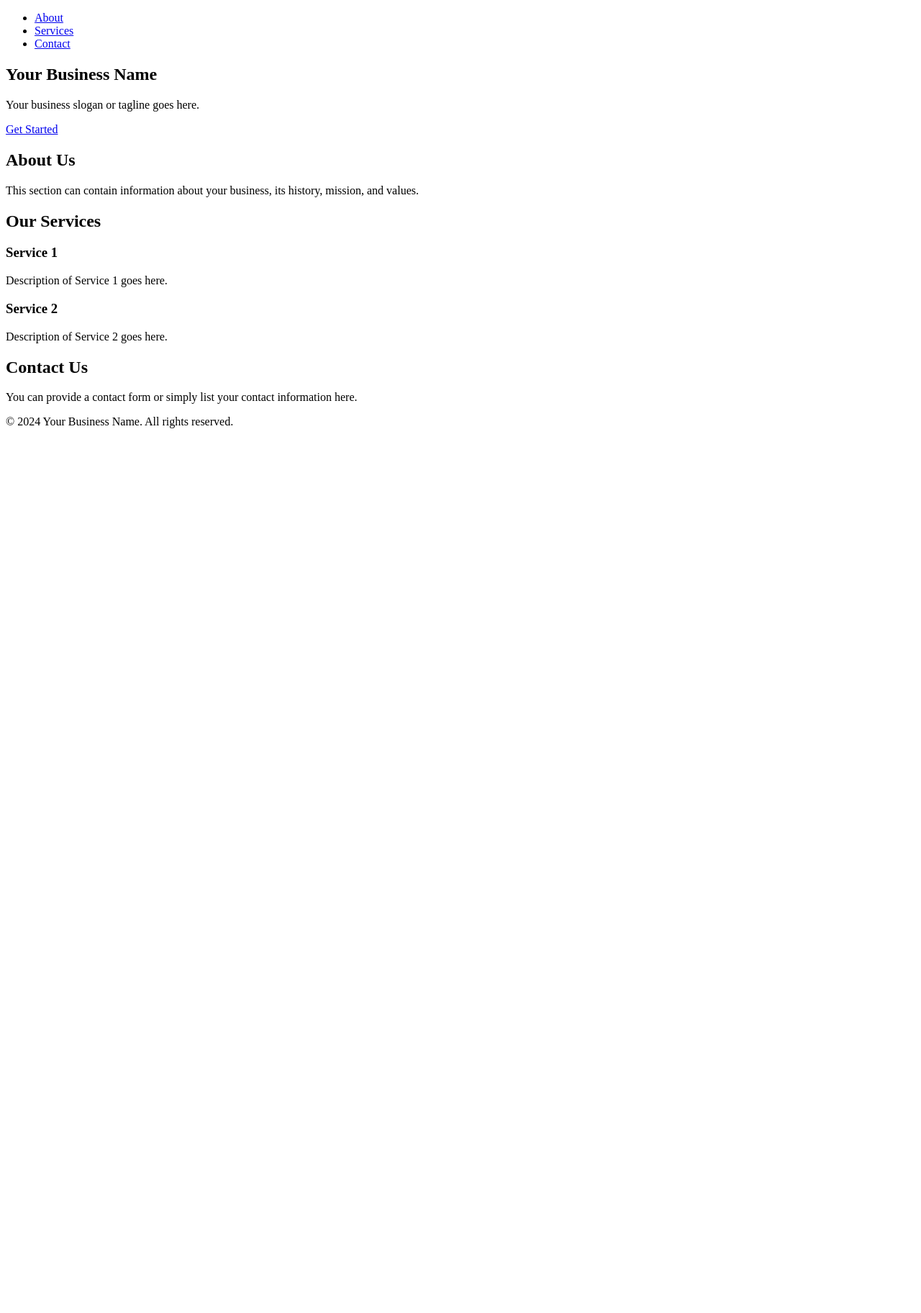
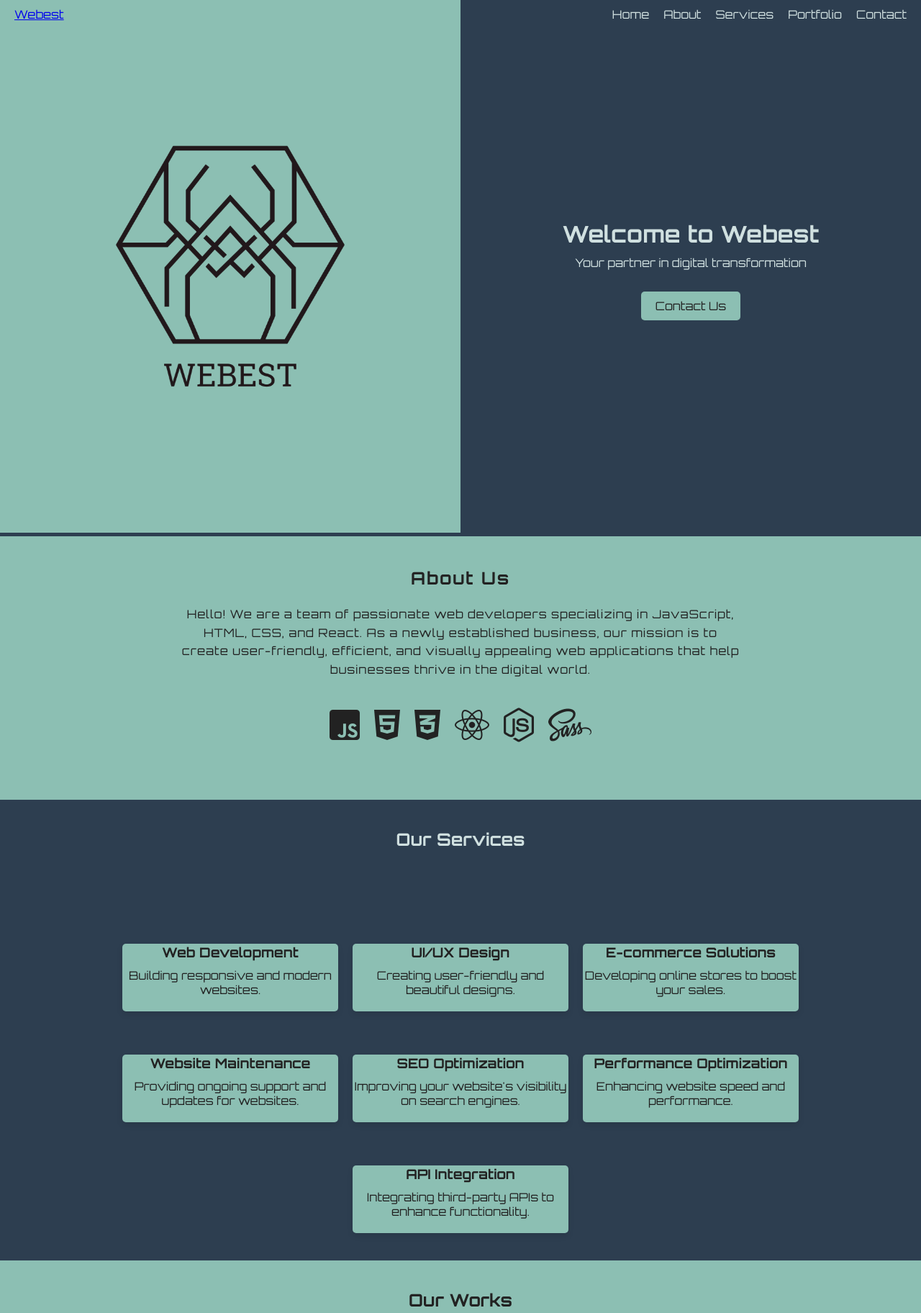
Before and after one commit to TautvydasKre/WEBEST, a plain HTML site: page index.html in a window 1280 px wide. Shown: the top 1824 px of the page at 72% size. Before the commit the page ends 800 px from the top, so only its background shows below. Drawn offline with Linux system fonts and the light colour scheme.

Commit message:
updates for webest

```diff
--- a/index.html
+++ b/index.html
@@ -1,78 +1,151 @@
-<!-- @format -->
-
 <!DOCTYPE html>
 <html lang="en">
 <head>
-    <meta charset="UTF-8" />
-    <meta name="viewport" content="width=device-width, initial-scale=1.0" />
-    <title>Business Landing Page</title>
-    <!-- Link your CSS file here -->
-    <link rel="stylesheet" href="styles.css" />
-    <!-- You can add any additional meta tags, scripts, or stylesheets here -->
+    <meta charset="UTF-8">
+    <meta name="viewport" content="width=device-width, initial-scale=1.0">
+    <title>Webest</title>
+    <link rel="icon" type="image/x-icon" href="./assets/img/favicon/Favicon Original.ico">
+    <link rel="stylesheet" href="styles.css">
+    <link rel="stylesheet" href="https://cdnjs.cloudflare.com/ajax/libs/font-awesome/6.0.0-beta3/css/all.min.css">
+    <link href="https://fonts.googleapis.com/css2?family=Orbitron:wght@400;700&display=swap" rel="stylesheet">
 </head>
 <body>
-    <!-- Navigation Bar -->
-    <nav class="nav">
-      <ul>
-        <li><a href="#about">About</a></li>
-        <li><a href="#services">Services</a></li>
-        <li><a href="#contact">Contact</a></li>
+    <nav id="navbar">
+        <div class="nav-container">
+            <a href="#" class="brand-logo">Webest</a>
+            <ul class="nav-links">
+                <li><a href="#">Home</a></li>
+                <li><a href="#">About</a></li>
+                <li><a href="#">Services</a></li>
+                <li><a href="#">Portfolio</a></li>
+                <li><a href="#">Contact</a></li>
             </ul>
+        </div>
     </nav>
-
-    <!-- Hero Section -->
-    <header>
-      <section id="" class="hero">
+    <div class="container">
+        <div class="left-side">
+            <img src="./assets/img/logo/Transparent Logo.png" alt="Webest Logo" class="logo">
+        </div>
+        <div class="right-side hero">
             <div class="hero-content">
-          <h1>Your Business Name</h1>
-          <p>Your business slogan or tagline goes here.</p>
-          <a href="#contact" class="btn">Get Started</a>
+                <h1>Welcome to Webest</h1>
+                <p>Your partner in digital transformation</p>
+                <a href="#contact" class="btn">Contact Us</a>
+            </div>
+        </div>
+    </div>
+    <section class="about" id="about">
+        <h2>About Us</h2>
+        <p>Hello! We are a team of passionate web developers specializing in JavaScript, HTML, CSS, and React. As a newly established business, our mission is to create user-friendly, efficient, and visually appealing web applications that help businesses thrive in the digital world.</p>
+        <article class="skills" id="skills">
+            <div class="skills-icons">
+                <i class="fab fa-js-square"></i>
+                <i class="fab fa-html5"></i>
+                <i class="fab fa-css3-alt"></i>
+                <i class="fab fa-react"></i>
+                <i class="fab fa-node-js"></i>
+                <i class="fab fa-sass"></i>
+            </div>
+        </article>
+    </section>
+    <section class="services" id="services">
+        <h2>Our Services</h2>
+        <div class="service-cards">
+            <div class="card">
+                <h3>Web Development</h3>
+                <p>Building responsive and modern websites.</p>
+            </div>
+            <div class="card">
+                <h3>UI/UX Design</h3>
+                <p>Creating user-friendly and beautiful designs.</p>
+            </div>
+            <div class="card">
+                <h3>E-commerce Solutions</h3>
+                <p>Developing online stores to boost your sales.</p>
+            </div>
+            <div class="card">
+                <h3>Website Maintenance</h3>
+                <p>Providing ongoing support and updates for websites.</p>
+            </div>
+            <div class="card">
+                <h3>SEO Optimization</h3>
+                <p>Improving your website's visibility on search engines.</p>
+            </div>
+            <div class="card">
+                <h3>Performance Optimization</h3>
+                <p>Enhancing website speed and performance.</p>
+            </div>
+            <div class="card">
+                <h3>API Integration</h3>
+                <p>Integrating third-party APIs to enhance functionality.</p>
+            </div>
         </div>
     </section>
-    </header>
-    <!-- About Section -->
-    <section id="about">
-      <div class="container">
-        <h2>About Us</h2>
-        <p>
-          This section can contain information about your business, its history,
-          mission, and values.
-        </p>
+    <section class="our-works" id="portfolio">
+        <h2>Our Works</h2>
+        <div class="work-cards">
+            <div class="card">
+                <img src="path/to/work1.png" alt="Work 1">
+                <div class="card-content">
+                    <h3>Project Title 1</h3>
+                    <p>Description of the project.</p>
+                    <a href="http://example.com" target="_blank">View Project</a>
+                </div>
+            </div>
+            <div class="card">
+                <img src="path/to/work2.png" alt="Work 2">
+                <div class="card-content">
+                    <h3>Project Title 2</h3>
+                    <p>Description of the project.</p>
+                    <a href="http://example.com" target="_blank">View Project</a>
+                </div>
+            </div>
+            <!-- Add more cards as needed -->
         </div>
     </section>
-
-    <!-- Services Section -->
-    <section id="services">
-      <div class="container">
-        <h2>Our Services</h2>
-        <div class="service">
-          <h3>Service 1</h3>
-          <p>Description of Service 1 goes here.</p>
+    <section class="testimonials">
+        <h2>What Our Clients Say</h2>
+        <div class="testimonial-cards">
+            <div class="card">
+                <p>"Webest transformed our online presence. Highly recommend!"</p>
+                <h3>- Client Name</h3>
             </div>
-        <div class="service">
-          <h3>Service 2</h3>
-          <p>Description of Service 2 goes here.</p>
+            <div class="card">
+                <p>"Professional and reliable service from start to finish."</p>
+                <h3>- Client Name</h3>
             </div>
-        <!-- Add more services as needed -->
         </div>
     </section>
-
-    <!-- Contact Section -->
-    <section id="contact">
-      <div class="container">
+    <section class="contact" id="contact">
         <h2>Contact Us</h2>
-        <p>
-          You can provide a contact form or simply list your contact information
-          here.
-        </p>
+        <form action="submit_form.php" method="post">
+            <input type="text" name="name" placeholder="Your Name" required>
+            <input type="email" name="email" placeholder="Your Email" required>
+            <textarea name="message" placeholder="Your Message" required></textarea>
+            <button type="submit" class="contact-btn">Send Message</button>
+        </form>
+    </section>
+    <footer>
+        <div class="footer-content">
+            <div class="footer-links">
+                <a href="#">Home</a>
+                <a href="#about">About</a>
+                <a href="#services">Services</a>
+                <a href="#portfolio">Portfolio</a>
+                <a href="#contact">Contact</a>
             </div>
-    </section>
-
-    <!-- Footer Section -->
-    <footer>
-      <div class="container">
-        <p>&copy; 2024 Your Business Name. All rights reserved.</p>
+            <div class="footer-social">
+                <a href="https://www.linkedin.com" target="_blank"><i class="fab fa-linkedin"></i></a>
+                <a href="https://www.facebook.com" target="_blank"><i class="fab fa-facebook"></i></a>
+                <a href="https://www.github.com" target="_blank"><i class="fab fa-github"></i></a>
             </div>
+            <div class="footer-contact">
+                <p>Email: webest@gmail.com</p>
+                <p>Phone: +37061772484</p>
+            </div>
+        </div>
+        <p>&copy; 2023 Webest. All rights reserved.</p>
     </footer>
+    <script src="script.js"></script>
 </body>
 </html>
--- a/script.js
+++ b/script.js
@@ -0,0 +1,17 @@
+// script.js
+window.addEventListener('scroll', function() {
+    const navbar = document.getElementById('navbar');
+    if (window.scrollY > 0) {
+        navbar.classList.remove('transparent');
+        navbar.classList.add('solid');
+    } else {
+        navbar.classList.remove('solid');
+        navbar.classList.add('transparent');
+    }
+});
+
+// Initialize navbar as transparent
+document.addEventListener('DOMContentLoaded', function() {
+    const navbar = document.getElementById('navbar');
+    navbar.classList.add('transparent');
+});
--- a/style.css
+++ /dev/null
@@ -1,14 +0,0 @@
-/** @format */
-* {
-  padding: 0;
-  margin: 0;
-  box-sizing: border-box;
-}
-
-.hero {
-  background-image: url("./assets/img/logo/Original Logo.png");
-  background-size: cover;
-  background-position: center;
-  padding: 10px;
-  border-radius: 10px;
-}
--- /dev/null
+++ b/styles.css
@@ -0,0 +1,375 @@
+:root {
+  /* Colors */
+  --primary-color: #2D3E50;
+  --secondary-color: #8CBFB3;
+  --hover-color1: #7aa8a1;
+  --hover-color2: #3E5065;
+  --white-color: #ffffff;
+  --placeholder-color: #ccc;
+  --dark-color: #222;
+  --light-text-color: #D0E0E0; /* Lighter version of secondary color */
+
+  /* Sizes */
+  --navbar-height: 60px;
+  --padding-small: 10px;
+  --padding-medium: 20px;
+  --padding-large: 40px;
+  --border-radius: 5px;
+  --card-max-width: 300px;
+  --hero-max-width: 600px;
+}
+
+* {
+  box-sizing: border-box;
+  margin: 0;
+  padding: 0;
+}
+
+body {
+  font-family: 'Orbitron', sans-serif;
+  margin: 0;
+  color: var(--dark-color); /* Default text color */
+}
+
+#navbar {
+  position: fixed;
+  width: 100%;
+  top: 0;
+  left: 0;
+  padding: var(--padding-small) 0;
+  transition: background-color 0.3s ease;
+  z-index: 1000;
+}
+
+.nav-container {
+  display: flex;
+  justify-content: space-between;
+  align-items: center;
+  padding: 0 var(--padding-medium);
+}
+
+.nav-links {
+  list-style: none;
+  display: flex;
+}
+
+.nav-links li {
+  margin-left: var(--padding-medium);
+}
+
+.nav-links a {
+  text-decoration: none;
+  color: var(--light-text-color);
+  font-size: 16px;
+}
+
+#navbar.transparent {
+  background-color: transparent;
+}
+
+#navbar.solid {
+  background-color: var(--primary-color);
+}
+
+.container {
+  display: flex;
+  width: 100vw;
+  height: calc(100vh - var(--navbar-height)); /* Adjust for navbar height */
+  position: relative;
+  z-index: 1;
+}
+
+.left-side {
+  background-color: var(--secondary-color);
+  display: flex;
+  justify-content: center;
+  align-items: center;
+  width: 50%;
+  height: 100%;
+}
+
+.logo {
+  max-width: 80%;
+  max-height: 80%;
+}
+
+.right-side {
+  background-color: var(--primary-color);
+  color: var(--light-text-color);
+  display: flex;
+  justify-content: center;
+  align-items: center;
+  width: 50%;
+  height: 100%;
+  padding: var(--padding-medium);
+}
+
+.hero-content {
+  text-align: center;
+  max-width: var(--hero-max-width);
+}
+
+.hero-content h1 {
+  margin-bottom: var(--padding-small);
+}
+
+.hero-content p {
+  margin-bottom: var(--padding-large);
+}
+
+.hero-content .btn {
+  padding: var(--padding-small) var(--padding-medium);
+  background-color: var(--secondary-color);
+  color: var(--dark-color); /* Button text color */
+  text-decoration: none;
+  border-radius: var(--border-radius);
+  cursor: pointer;
+}
+
+.hero-content .btn:hover {
+  background-color: var(--hover-color1);
+}
+
+.about {
+  border-top: var(--primary-color) 5px solid;
+  background-color: var(--secondary-color);
+  color: var(--dark-color);
+  padding: var(--padding-large) var(--padding-medium);
+  text-align: center;
+}
+
+.about h2 {
+  font-weight: 700; /* Increase font weight */
+  letter-spacing: 2px; /* Add letter spacing */
+  line-height: 1.5; /* Adjust line height */
+  margin-bottom: var(--padding-medium); /* Add some margin below the heading */
+}
+
+.about p {
+  font-weight: 500; /* Make the paragraph text slightly bolder */
+  letter-spacing: 1px; /* Add some letter spacing */
+  line-height: 1.6; /* Increase line height for better readability */
+  max-width: 800px; /* Limit the width of the text for better readability */
+  margin: 0 auto; /* Center the text */
+  padding: 0 var(--padding-small); /* Add some padding */
+}
+
+.skills {
+  background-color: var(--secondary-color);
+  color: var(--dark-color);
+  padding: var(--padding-large) var(--padding-medium);
+  text-align: center;
+}
+
+.skills h2 {
+  font-weight: 700; /* Increase font weight */
+  letter-spacing: 2px; /* Add letter spacing */
+  line-height: 1.5; /* Adjust line height */
+  margin-bottom: var(--padding-large);
+}
+
+.skills-icons {
+  display: flex;
+  justify-content: center;
+  gap: var(--padding-medium);
+}
+
+.skills-icons i {
+  font-size: 3em; /* Adjust size as needed */
+  color: var(--dark-color); /* Use a color that matches your style */
+  transition: transform 0.3s, color 0.3s;
+}
+
+.skills-icons i:hover {
+  transform: scale(1.2);
+  color: var(--hover-color2); /* Change to a hover color if desired */
+}
+
+.our-works {
+  background-color: var(--secondary-color);
+  color: var(--dark-color); /* Text color for consistency */
+}
+
+.work-cards > .card {
+  background-color: var(--primary-color);
+  color: var(--light-text-color); /* Text color for consistency */
+}
+
+.testimonials {
+  background-color: var(--primary-color);
+  color: var(--light-text-color); /* Text color for consistency */
+}
+
+.testimonial-cards > .card {
+  background-color: var(--secondary-color);
+  color: var(--dark-color); /* Text color for consistency */
+}
+
+.contact {
+  background-color: var(--secondary-color);
+  color: var(--dark-color); /* Text color for consistency */
+}
+
+.services> h2{
+  color: var(--light-text-color);
+
+}
+.services,
+.our-works,
+.testimonials,
+.contact {
+  padding: var(--padding-large) var(--padding-medium);
+  text-align: center;
+}
+
+.services h2,
+.our-works h2,
+.testimonials h2,
+.contact h2 {
+  margin-bottom: var(--padding-large);
+}
+
+.services {
+  background-color: var(--primary-color);
+  height: 80vh;
+}
+
+.services::after {
+  z-index: 1;
+}
+
+.service-cards,
+.work-cards,
+.testimonial-cards {
+  display: flex;
+  justify-content: center;
+  flex-wrap: wrap;
+}
+
+.service-cards{
+  margin-top: 80px;
+}
+
+.service-cards > .card {
+  background-color: var(--secondary-color);
+  color: var(--dark-color); /* Text color for consistency */
+  margin: var(--padding-small);
+  max-width: var(--card-max-width); /* Ensure cards fit within the section */
+  width: 100%;
+  box-sizing: border-box;
+  margin-top: 50px;
+}
+
+.card {
+  background-color: var(--white-color);
+  border-radius: var(--border-radius);
+  box-shadow: 0 4px 8px rgba(0, 0, 0, 0.1);
+  margin: var(--padding-small);
+  max-width: var(--card-max-width);
+  width: 100%;
+  box-sizing: border-box;
+  overflow: hidden;
+  transition: transform 0.3s;
+}
+
+.card img {
+  width: 100%;
+  height: auto;
+}
+
+.card-content {
+  padding: var(--padding-medium);
+  text-align: left;
+}
+
+.card h3 {
+  margin: 0 0 var(--padding-small);
+}
+
+.card p {
+  margin: 0 0 var(--padding-medium);
+}
+
+.card a {
+  color: var(--secondary-color);
+  text-decoration: none;
+  font-weight: bold;
+}
+
+.card:hover {
+  transform: translateY(-10px);
+}
+
+.testimonial-cards .card {
+  max-width: 500px;
+  text-align: center;
+}
+
+.contact form {
+  max-width: 600px;
+  margin: 0 auto;
+}
+
+.contact input,
+.contact textarea {
+  width: 100%;
+  padding: var(--padding-small);
+  margin: var(--padding-small) 0;
+  border-radius: var(--border-radius);
+  border: none;
+  background-color: var(--primary-color);
+  color: var(--light-text-color);
+}
+
+.contact input::placeholder,
+.contact textarea::placeholder {
+  color: var(--placeholder-color);
+}
+
+.contact button {
+  padding: var(--padding-small) var(--padding-medium);
+  border: none;
+  background-color: var(--primary-color);
+  color: var(--light-text-color);
+  cursor: pointer;
+  border-radius: var(--border-radius);
+}
+
+.contact button:hover {
+  background-color: var(--hover-color2);
+}
+
+footer {
+  background-color: var(--primary-color);
+  color: var(--light-text-color);
+  text-align: center;
+  padding: var(--padding-medium);
+}
+
+.footer-content {
+  display: flex;
+  justify-content: space-between;
+  align-items: center;
+  flex-wrap: wrap;
+}
+
+.footer-links a,
+.footer-social a {
+  color: var(--light-text-color);
+  text-decoration: none;
+  margin: 0 var(--padding-small);
+}
+
+.footer-social a {
+  font-size: 1.5em;
+}
+
+.container::after {
+  content: '';
+  position: absolute;
+  bottom: 0;
+  left: 0;
+  width: 100%;
+  height: 20px;
+  z-index: -1;
+}
```
Lines whose indentation alone changed are shown as unchanged.
